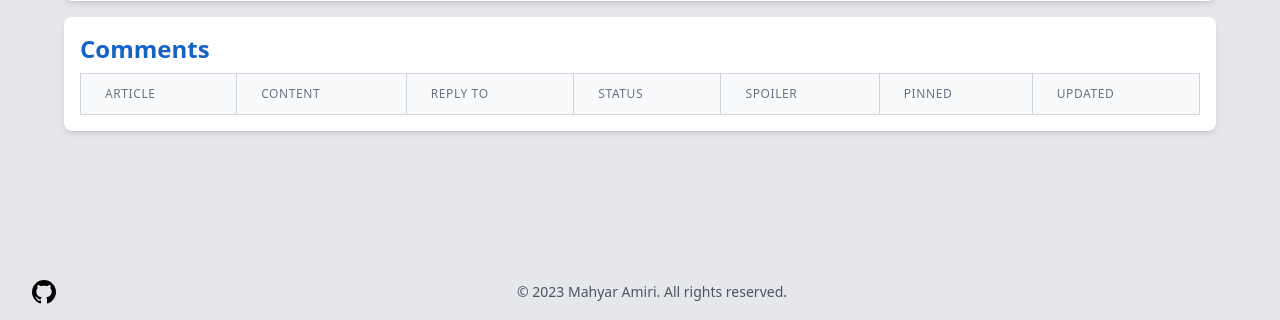
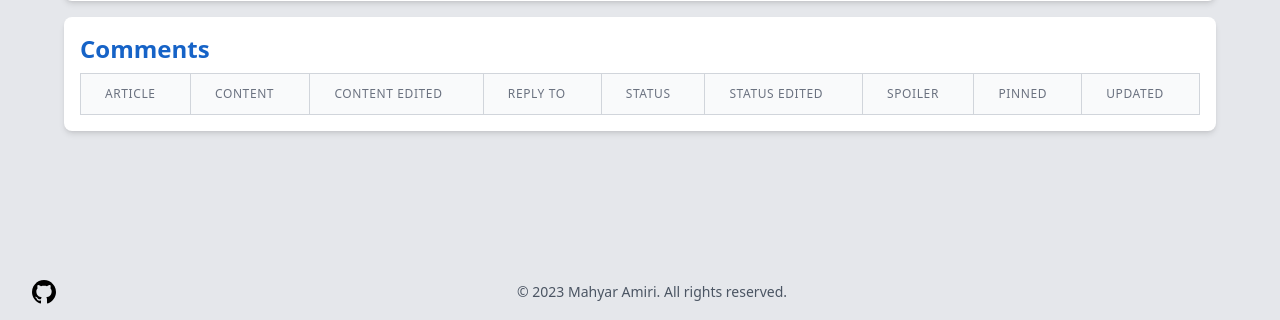
Before and after one commit to mahyar-amiri/Django-packages-blog, a Django app: page /profile/ in a window 1280 px wide. Shown: the part 480-800 px from the top of the page. Run offline with Django 4.2, Linux system fonts and the light colour scheme; the visitor is signed in with stand-in values (Sample User, id 1); lists and menus that the app fills with data are empty; some libraries are stand-ins or nearby versions.

Commit message:
update templates

```diff
--- a/blog/templates/blog/article_detail.html
+++ b/blog/templates/blog/article_detail.html
@@ -7,8 +7,6 @@
 
 {% block body %}
     <link rel="stylesheet" href="{% static 'blog/css/markdown.css' %}">
-    <link rel="stylesheet" href="{% static 'rating/css/style.min.css' %}">
-    <link rel="stylesheet" href="{% static 'reaction/css/style.min.css' %}">
 
     <!-- Page Content -->
     <div class="mx-auto my-8 px-4 py-8 sm:px-12 lg:px-16 max-w-full min-w-full">
@@ -37,12 +35,14 @@
                 </lord-icon>
             </div>
             <div class="pt-2">
+                {% render_rating_import %}
                 {% render_rating request=request obj=article settings_slug='default-config' %}
                 {% render_rating_info request=request obj=article settings_slug='default-config' custom_template='blog/rating_templates/rating_info.html' %}
             </div>
             <hr class="my-4 border-gray-300">
             <div class="font-semibold">Like this post 😍</div>
             <div class="pt-2 flex">
+                {% render_reaction_import %}
                 {% render_rating request=request obj=article settings_slug='like-config' %}
                 {% render_rating_info request=request obj=article settings_slug='like-config' custom_template='blog/rating_templates/like_info.html' %}
             </div>
--- a/blog/templates/blog/auth/profile.html
+++ b/blog/templates/blog/auth/profile.html
@@ -29,14 +29,14 @@
                     </thead>
                     <tbody class="bg-white divide-y divide-gray-200">
 
-                    {% for rt in user.ratings.all %}
+                    {% for rating in user.ratings.all %}
                         <tr class="bg-blue-50">
-                            <td class="px-6 py-4 whitespace-nowrap border border-gray-300">{{ rt.rating.content_object }}</td>
-                            <td class="px-6 py-4 whitespace-nowrap border border-gray-300">{{ rt.rate }}</td>
+                            <td class="px-6 py-4 whitespace-nowrap border border-gray-300">{{ rating.rating.content_object }}</td>
+                            <td class="px-6 py-4 whitespace-nowrap border border-gray-300">{{ rating.rate }}</td>
                             <td class="px-6 py-4 whitespace-nowrap border border-gray-300">
-                                <img src="{{ rt.rating.settings.icon.url }}" style="height: 24px; display: inline">
+                                <img src="{{ rating.rating.settings.icon.url }}" style="height: 24px; display: inline">
                             </td>
-                            <td class="px-6 py-4 whitespace-nowrap border border-gray-300">{{ rt.updated }}</td>
+                            <td class="px-6 py-4 whitespace-nowrap border border-gray-300">{{ rating.updated }}</td>
                         </tr>
                     {% endfor %}
 
@@ -69,18 +69,18 @@
                     </thead>
                     <tbody class="bg-white divide-y divide-gray-200">
 
-                    {% for rc in user.reactions.all %}
+                    {% for reaction in user.reactions.all %}
                         <tr class="bg-blue-50">
-                            <td class="px-6 py-4 whitespace-nowrap border border-gray-300">{{ rc.reaction.content_object }}</td>
-                            <td class="px-6 py-4 whitespace-nowrap border border-gray-300">{{ rc.react.emoji }}</td>
+                            <td class="px-6 py-4 whitespace-nowrap border border-gray-300">{{ reaction.reaction.content_object }}</td>
+                            <td class="px-6 py-4 whitespace-nowrap border border-gray-300">{{ reaction.react.emoji }}</td>
                             <td class="px-6 py-4 whitespace-nowrap border border-gray-300">
-                                {% if rc.react.source %}
-                                    <img src="{{ rc.react.source.url }}" style="height: 24px; display: inline">
+                                {% if reaction.react.source %}
+                                    <img src="{{ reaction.react.source.url }}" style="height: 24px; display: inline">
                                 {% else %}
                                     <span>None</span>
                                 {% endif %}
                             </td>
-                            <td class="px-6 py-4 whitespace-nowrap border border-gray-300">{{ rc.updated }}</td>
+                            <td class="px-6 py-4 whitespace-nowrap border border-gray-300">{{ reaction.updated }}</td>
                         </tr>
                     {% endfor %}
 
@@ -107,8 +107,10 @@
                     <tr>
                         <th class="px-6 py-3 bg-gray-50 text-left text-xs font-medium text-gray-500 uppercase tracking-wider border border-gray-300">Article</th>
                         <th class="px-6 py-3 bg-gray-50 text-left text-xs font-medium text-gray-500 uppercase tracking-wider border border-gray-300">Content</th>
+                        <th class="px-6 py-3 bg-gray-50 text-left text-xs font-medium text-gray-500 uppercase tracking-wider border border-gray-300">Content Edited</th>
                         <th class="px-6 py-3 bg-gray-50 text-left text-xs font-medium text-gray-500 uppercase tracking-wider border border-gray-300">Reply to</th>
                         <th class="px-6 py-3 bg-gray-50 text-left text-xs font-medium text-gray-500 uppercase tracking-wider border border-gray-300">Status</th>
+                        <th class="px-6 py-3 bg-gray-50 text-left text-xs font-medium text-gray-500 uppercase tracking-wider border border-gray-300">Status Edited</th>
                         <th class="px-6 py-3 bg-gray-50 text-left text-xs font-medium text-gray-500 uppercase tracking-wider border border-gray-300">Spoiler</th>
                         <th class="px-6 py-3 bg-gray-50 text-left text-xs font-medium text-gray-500 uppercase tracking-wider border border-gray-300">Pinned</th>
                         <th class="px-6 py-3 bg-gray-50 text-left text-xs font-medium text-gray-500 uppercase tracking-wider border border-gray-300">updated</th>
@@ -116,21 +118,23 @@
                     </thead>
                     <tbody class="bg-white divide-y divide-gray-200">
 
-                    {% for cm in user.comments.all %}
+                    {% for comment in user.comments.all %}
                         <tr class="bg-blue-50">
-                            <td class="px-6 py-4 whitespace-nowrap border border-gray-300">{{ cm.content_object }}</td>
-                            <td class="px-6 py-4 whitespace-nowrap border border-gray-300">{{ cm.content }}</td>
+                            <td class="px-6 py-4 whitespace-nowrap border border-gray-300">{{ comment.content_object }}</td>
+                            <td class="px-6 py-4 whitespace-nowrap border border-gray-300">{{ comment.content_main }}</td>
+                            <td class="px-6 py-4 whitespace-nowrap border border-gray-300">{{ comment.content }}</td>
                             <td class="px-6 py-4 whitespace-nowrap border border-gray-300">
-                                {% if cm.parent %}
-                                    [{{ cm.parent.user.username }}] {{ cm.parent.content|truncatewords:5 }}
+                                {% if comment.parent %}
+                                    [{{ comment.parent.user.username }}] {{ comment.parent.content|truncatewords:5 }}
                                 {% else %}
                                     None
                                 {% endif %}
                             </td>
-                            <td class="px-6 py-4 whitespace-nowrap border border-gray-300"><span class="px-2 inline-flex text-xs leading-5 font-semibold rounded-full{% if cm.status == 'a' %} text-green-800 bg-green-200{% elif cm.status == 'r' %} text-red-800 bg-red-200{% elif cm.status == 'd' %} text-gray-800 bg-gray-300{% endif %}">{{ cm.get_status_display }}</span></td>
-                            <td class="px-6 py-4 whitespace-nowrap border border-gray-300">{% if cm.is_spoiler %}✔{% else %}❌{% endif %}</td>
-                            <td class="px-6 py-4 whitespace-nowrap border border-gray-300">{% if cm.is_pinned %}✔{% else %}❌{% endif %}</td>
-                            <td class="px-6 py-4 whitespace-nowrap border border-gray-300">{{ cm.updated }}</td>
+                            <td class="px-6 py-4 whitespace-nowrap border border-gray-300"><span class="px-2 inline-flex text-xs leading-5 font-semibold rounded-full{% if comment.status == 'a' %} text-green-800 bg-green-200{% elif comment.status == 'r' %} text-red-800 bg-red-200{% elif comment.status == 'd' %} text-gray-800 bg-gray-300{% endif %}">{{ comment.get_status_display }}</span></td>
+                            <td class="px-6 py-4 whitespace-nowrap border border-gray-300"><span class="px-2 inline-flex text-xs leading-5 font-semibold rounded-full{% if comment.status_edited == 'a' %} text-green-800 bg-green-200{% elif comment.status_edited == 'r' %} text-red-800 bg-red-200{% elif comment.status_edited == 'd' %} text-gray-800 bg-gray-300{% endif %}">{{ comment.get_status_edited_display }}</span></td>
+                            <td class="px-6 py-4 whitespace-nowrap border border-gray-300">{% if comment.is_spoiler %}✔{% else %}❌{% endif %}</td>
+                            <td class="px-6 py-4 whitespace-nowrap border border-gray-300">{% if comment.is_pinned %}✔{% else %}❌{% endif %}</td>
+                            <td class="px-6 py-4 whitespace-nowrap border border-gray-300">{{ comment.updated }}</td>
                         </tr>
                     {% endfor %}
 
```
